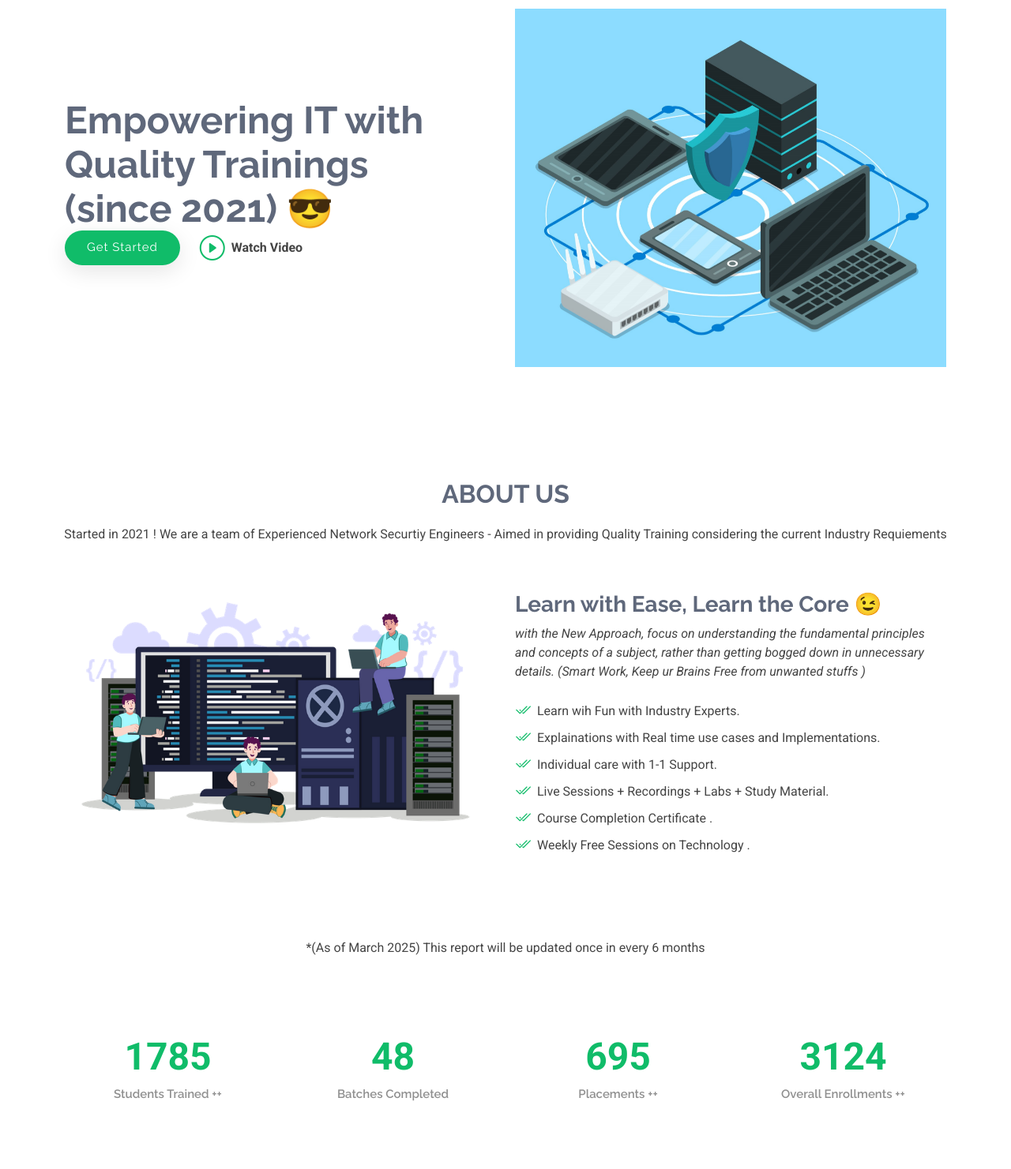
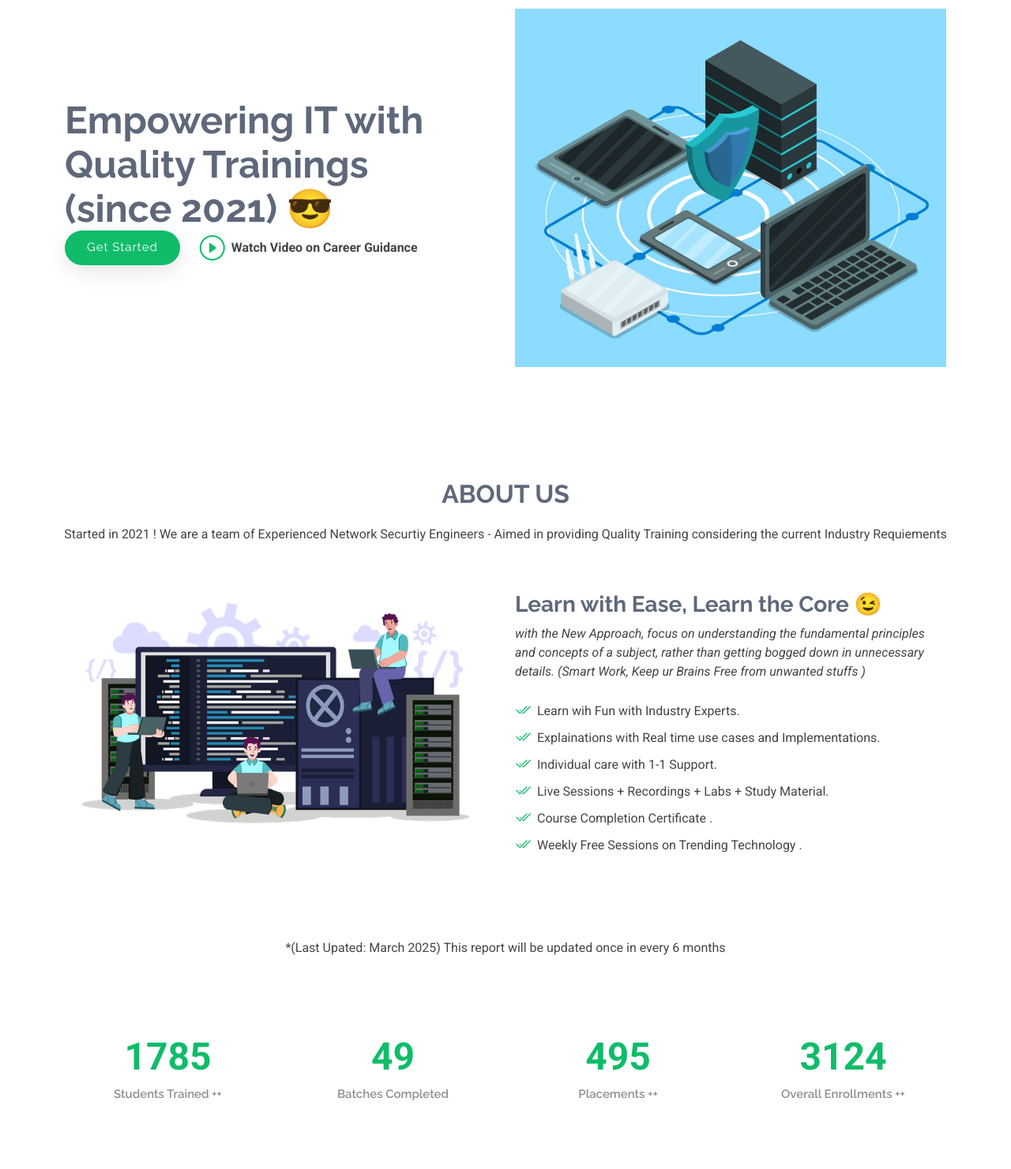
Before and after one commit to netcast255/netcast255-website, a plain HTML site: page index.html in a window 1280 px wide. Shown: the part 219-1700 px from the top of the page at 79% size. Drawn offline with Linux system fonts and the light colour scheme.

Commit message:
Update index.html

```diff
--- a/index.html
+++ b/index.html
@@ -75,8 +75,8 @@
             <h1>Empowering IT with Quality Trainings <br> (since 2021) &#128526 </h1>
 
             <div class="d-flex">
-              <a href="#services" class="btn-get-started">Get Started</a>
-              <a href="https://www.youtube.com/watch?v=bT9-dVcIMvE" class="glightbox btn-watch-video d-flex align-items-center"><i class="bi bi-play-circle"></i><span>Watch Video</span></a>
+              <a href="#about" class="btn-get-started">Get Started</a>
+              <a href="https://www.youtube.com/watch?v=bT9-dVcIMvE" class="glightbox btn-watch-video d-flex align-items-center"><i class="bi bi-play-circle"></i><span>Watch Video on Career Guidance</span></a>
             </div>
           </div>
           <div class="col-lg-6 order-1 order-lg-2 hero-img" data-aos="zoom-out" data-aos-delay="100">
@@ -117,7 +117,7 @@
               <li><i class="bi bi-check2-all"></i> <span>Individual care with 1-1 Support.</span></li>
 			  <li><i class="bi bi-check2-all"></i> <span>Live Sessions + Recordings + Labs + Study Material.</span></li>
               <li><i class="bi bi-check2-all"></i> <span>Course Completion Certificate .</span></li>
-			  <li><i class="bi bi-check2-all"></i> <span>Weekly Free Sessions on Technology   .</span></li>
+			  <li><i class="bi bi-check2-all"></i> <span>Weekly Free Sessions on Trending Technology   .</span></li>
             </ul>
             <p>
 
@@ -136,7 +136,7 @@
       <!-- Section Title -->
       <div class="container section-title" data-aos="fade-up">
 
-                <p> *(As of March 2025) This report will be updated once in every 6 months</p>
+                <p> *(Last Upated: March 2025) This report will be updated once in every 6 months</p>
       </div><!-- End Section Title -->
 
     <section id="stats" class="stats section">
@@ -154,17 +154,19 @@
 
           <div class="col-lg-3 col-md-6">
             <div class="stats-item text-center w-100 h-100">
-              <span data-purecounter-start="0" data-purecounter-end="48" data-purecounter-duration="1" class="purecounter"></span>
+              <span data-purecounter-start="0" data-purecounter-end="49" data-purecounter-duration="1" class="purecounter"></span>
               <p>Batches Completed</p>
             </div>
           </div>
 
           <div class="col-lg-3 col-md-6">
             <div class="stats-item text-center w-100 h-100">
-              <span data-purecounter-start="0" data-purecounter-end="695" data-purecounter-duration="1" class="purecounter"></span>
+              <span data-purecounter-start="0" data-purecounter-end="495" data-purecounter-duration="1" class="purecounter"></span>
               <p>Placements ++</p>
             </div>
           </div>
+
+
 
           <div class="col-lg-3 col-md-6">
             <div class="stats-item text-center w-100 h-100">
@@ -258,7 +260,7 @@
                 <h3>Career Guidance</h3>
               </a>
               <p>&#128204;Assisting individuals in Exploring different career options, understanding their strengths, interests, and developing the skills and knowledge needed to succeed in their chosen field.
-			  <br >&#128204; Creating a plan to help you achieve your goals</p>
+			  <br >&#128204; Creating a plan to help you achieve your goals  <br >&#128204; Career Counselling And Extended Support From Experts</p>
              <!-- <a href="service-details.html" class="stretched-link"></a> -->
             </div>
           </div><!-- End Service Item -->
@@ -559,7 +561,7 @@
     </div>
 
     <div class="container copyright text-center mt-4">
-      <p>© <span>Copyright</span> <strong class="px-1 sitename">Netcast255</strong> <span>All Rights Reserved</span></p>
+      <p>© <span>Copyright</span> <strong class="px-1 sitename">Netcast-255</strong> <span>All Rights Reserved</span></p>
       <div class="credits">
         <!-- All the links in the footer should remain intact. -->
         <!-- You can delete the links only if you've purchased the pro version. -->
```
